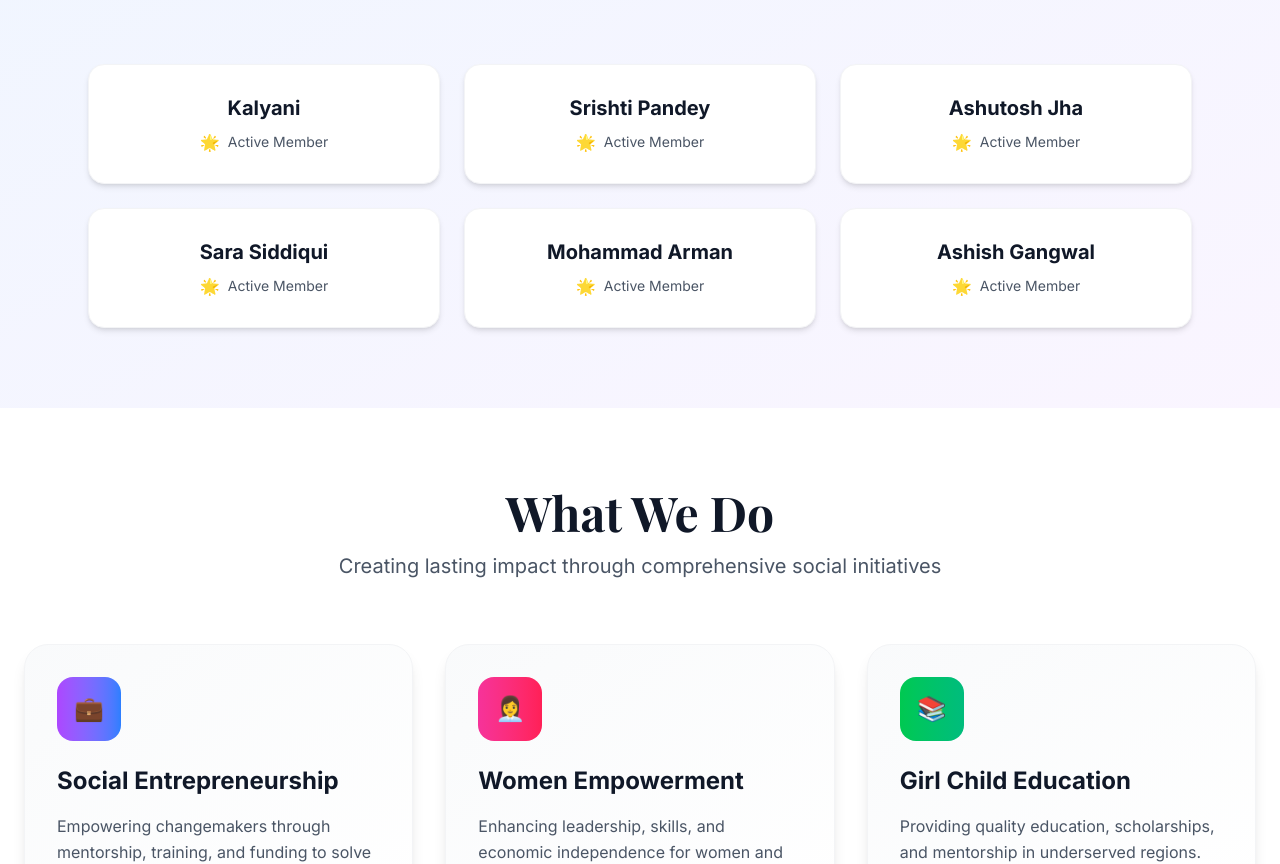
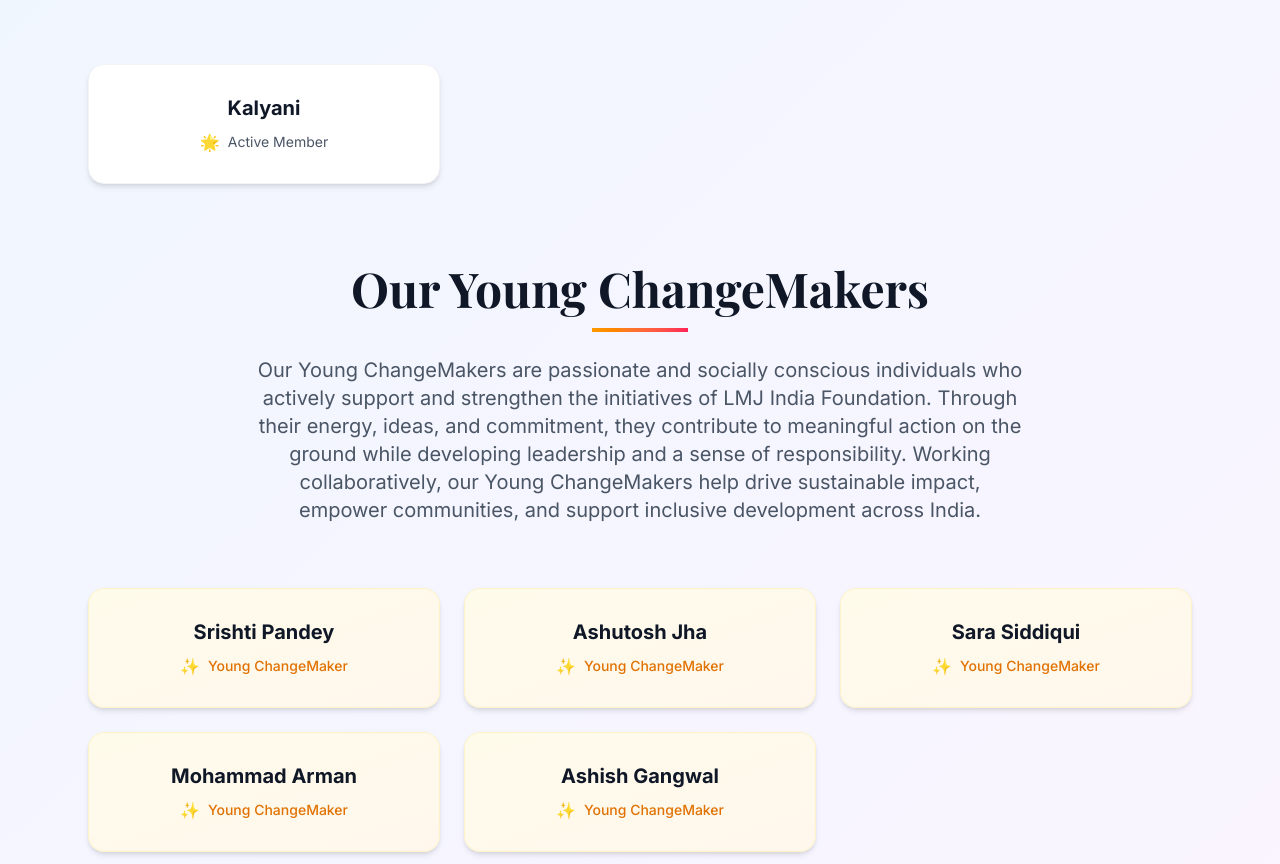
Before and after one commit to LMJFoundation/lmjfoundation, a Next.js app: page / in a window 1280 px wide. Shown: the part 4720-5584 px from the top of the page. Built offline with nearby package versions, Linux system fonts and the light colour scheme; a web font is replaced by a local one.

Commit message:
Split members section into Members and Young ChangeMakers

```diff
--- a/app/page.tsx
+++ b/app/page.tsx
@@ -124,8 +124,12 @@
     return () => observer.disconnect();
   }, []);
 
+  // Split members into two categories
   const members = [
-    "Kalyani",
+    "Kalyani"
+  ];
+
+  const youngChangeMakers = [
     "Srishti Pandey",
     "Ashutosh Jha",
     "Sara Siddiqui",
@@ -491,19 +495,20 @@
         </div>
       </section>
 
-      {/* UPDATED MEMBERS SECTION */}
+      {/* UPDATED MEMBERS SECTION - SPLIT INTO TWO CATEGORIES */}
       <section id="members" className="py-20 bg-gradient-to-br from-blue-50 to-purple-50">
         <div className="max-w-6xl mx-auto px-6">
+          {/* SECTION 1: MEMBERS */}
           <div className="text-center mb-16 fade-in opacity-0 translate-y-8">
             <h2 className="font-playfair text-4xl lg:text-5xl font-bold text-gray-900 mb-4">Our Members</h2>
-            <div className="w-24 h-1 bg-gradient-to-r from-amber-500 to-rose-500 mx-auto"></div>
+            <div className="w-24 h-1 bg-gradient-to-r from-purple-600 to-orange-500 mx-auto"></div>
             <p className="text-xl text-gray-600 max-w-3xl mx-auto mt-6">
               Our members are committed changemakers who actively support and guide LMJ India Foundation's initiatives.
               Together, we collaborate to create sustainable impact in communities across India.
             </p>
           </div>
 
-          <div className="grid md:grid-cols-2 lg:grid-cols-3 gap-6">
+          <div className="grid md:grid-cols-2 lg:grid-cols-3 gap-6 mb-20">
             {members.map((member, index) => (
               <motion.div
                 key={member}
@@ -520,6 +525,41 @@
                   <div className="flex items-center justify-center space-x-2 text-gray-600">
                     <span>🌟</span>
                     <span className="text-sm">Active Member</span>
+                  </div>
+                </div>
+              </motion.div>
+            ))}
+          </div>
+
+          {/* SECTION 2: YOUNG CHANGEMAKERS */}
+          <div className="text-center mb-16 fade-in opacity-0 translate-y-8">
+            <h2 className="font-playfair text-4xl lg:text-5xl font-bold text-gray-900 mb-4">Our Young ChangeMakers</h2>
+            <div className="w-24 h-1 bg-gradient-to-r from-amber-500 to-rose-500 mx-auto"></div>
+            <p className="text-xl text-gray-600 max-w-3xl mx-auto mt-6">
+              Our Young ChangeMakers are passionate and socially conscious individuals who actively support and strengthen
+              the initiatives of LMJ India Foundation. Through their energy, ideas, and commitment, they contribute to
+              meaningful action on the ground while developing leadership and a sense of responsibility. Working collaboratively,
+              our Young ChangeMakers help drive sustainable impact, empower communities, and support inclusive development across India.
+            </p>
+          </div>
+
+          <div className="grid md:grid-cols-2 lg:grid-cols-3 gap-6">
+            {youngChangeMakers.map((changeMaker, index) => (
+              <motion.div
+                key={changeMaker}
+                initial={{ opacity: 0, y: 30 }}
+                whileInView={{ opacity: 1, y: 0 }}
+                transition={{ delay: index * 0.1 }}
+                whileHover={{ y: -5 }}
+                className="fade-in opacity-0 translate-y-8"
+              >
+                <div className="bg-gradient-to-br from-amber-50 to-orange-50 rounded-2xl p-6 shadow-md hover-lift border border-amber-100 text-center group h-full flex flex-col items-center justify-center min-h-[120px]">
+                  <h3 className="text-xl font-bold text-gray-900 mb-2 group-hover:text-amber-600 transition">
+                    {changeMaker}
+                  </h3>
+                  <div className="flex items-center justify-center space-x-2 text-amber-600">
+                    <span>✨</span>
+                    <span className="text-sm font-medium">Young ChangeMaker</span>
                   </div>
                 </div>
               </motion.div>
```
